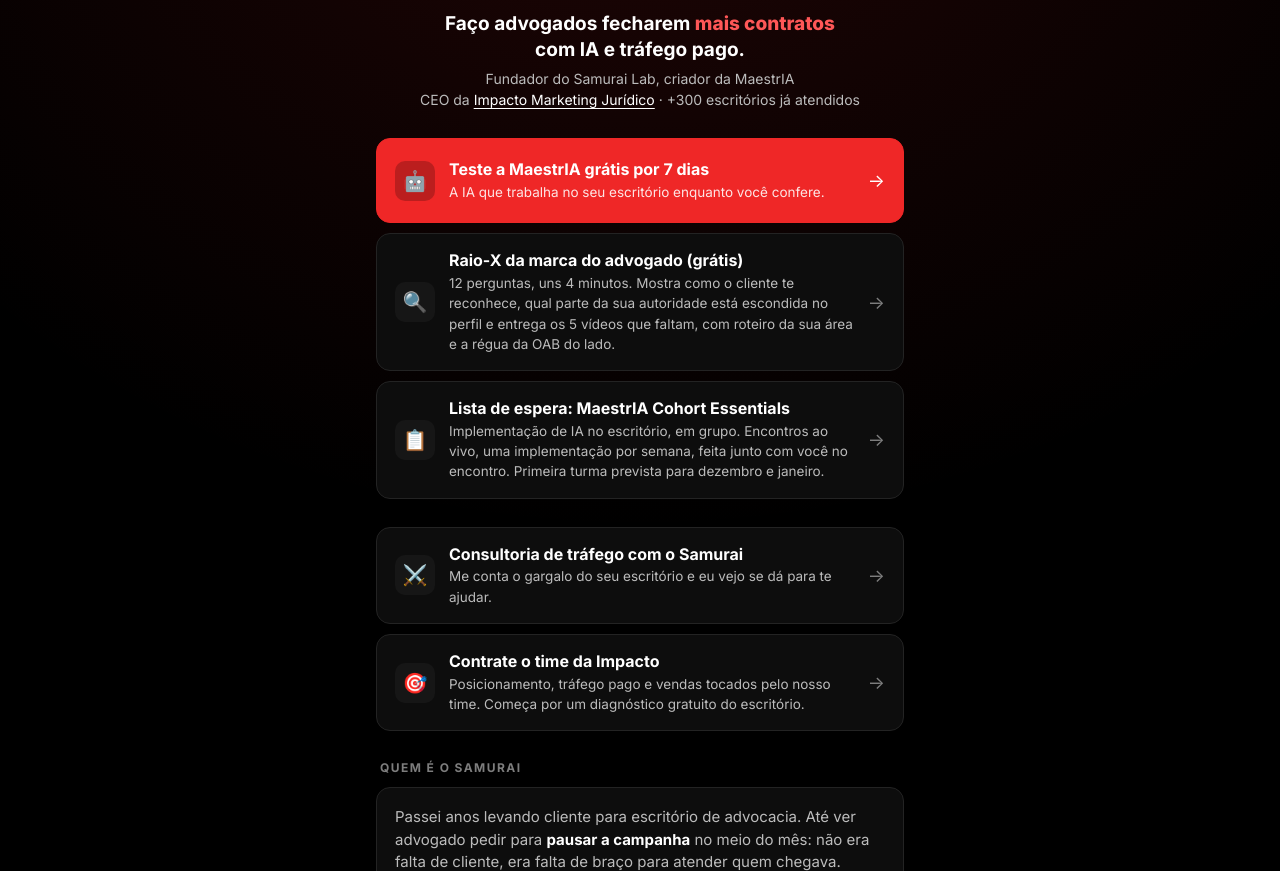
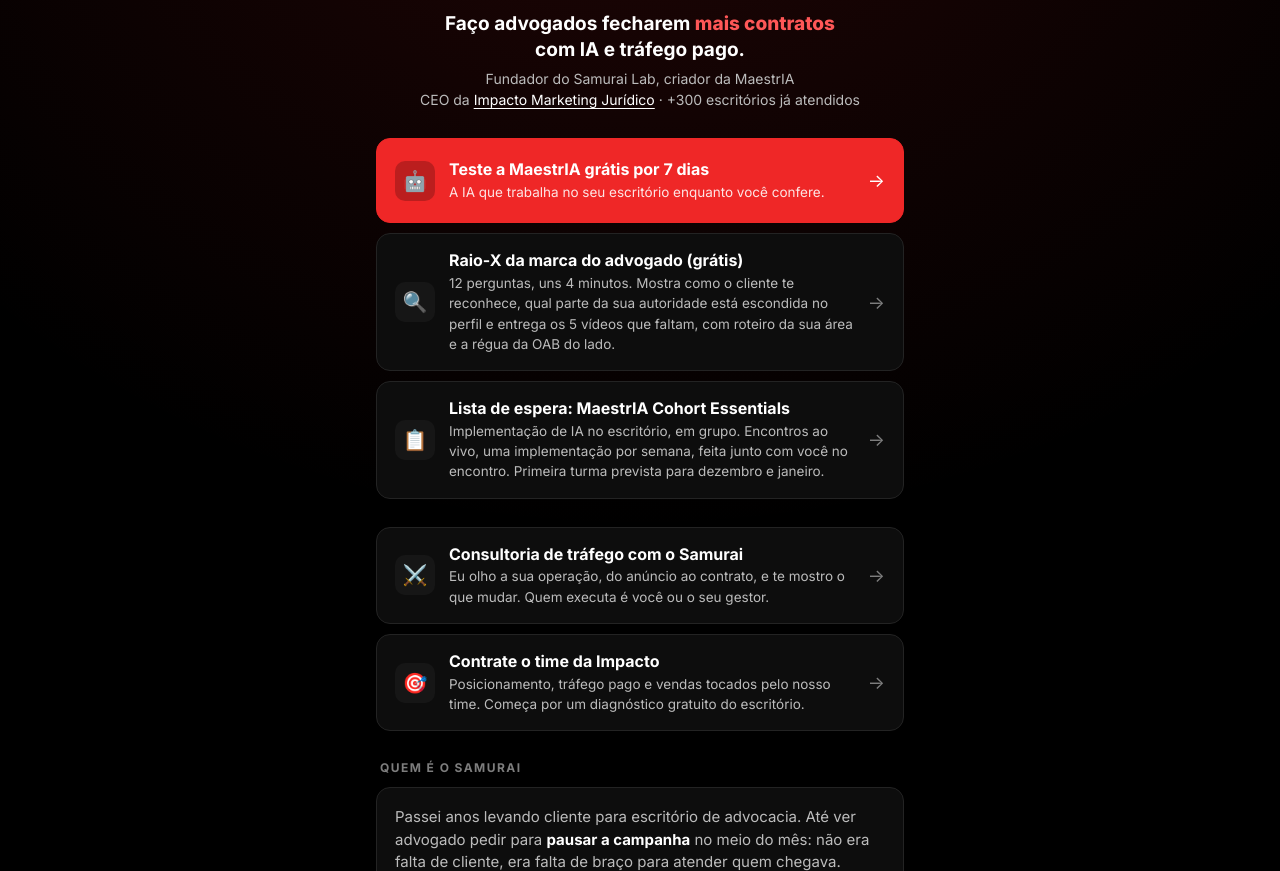
Before and after one commit to SamuraiImpacto/samurai-links, a plain HTML site: page index.html in a window 1280 px wide. Shown: the part 229-1100 px from the top of the page. Drawn offline with Linux system fonts and the light colour scheme.

Commit message:
Cartão da consultoria explica o que ela é
Co-Authored-By: Claude Opus 5.5 <noreply@anthropic.com>

```diff
--- a/index.html
+++ b/index.html
@@ -142,7 +142,7 @@
       <span class="icone" aria-hidden="true">⚔️</span>
       <span class="txt">
         <span class="titulo">Consultoria de tráfego com o Samurai</span>
-        <span class="sub">Me conta o gargalo do seu escritório e eu vejo se dá para te ajudar.</span>
+        <span class="sub">Eu olho a sua operação, do anúncio ao contrato, e te mostro o que mudar. Quem executa é você ou o seu gestor.</span>
       </span>
       <span class="seta" aria-hidden="true">→</span>
     </a>
```
